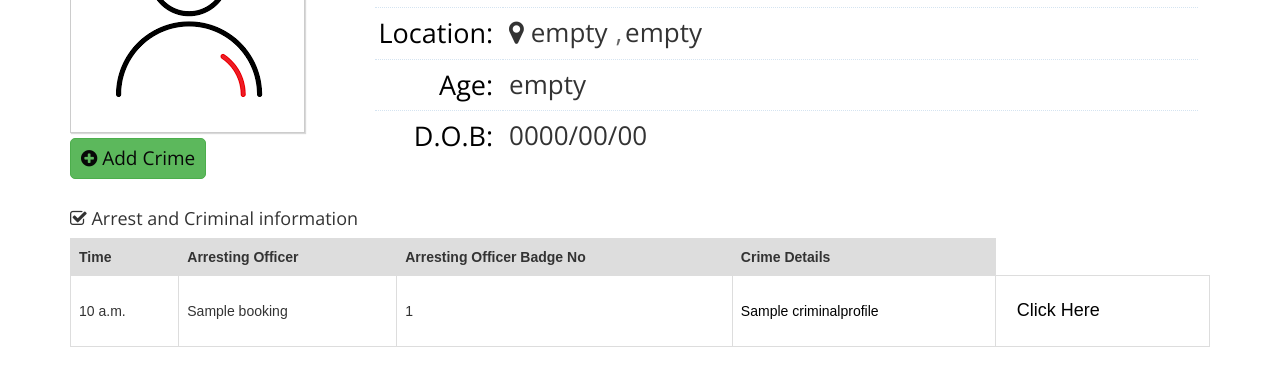
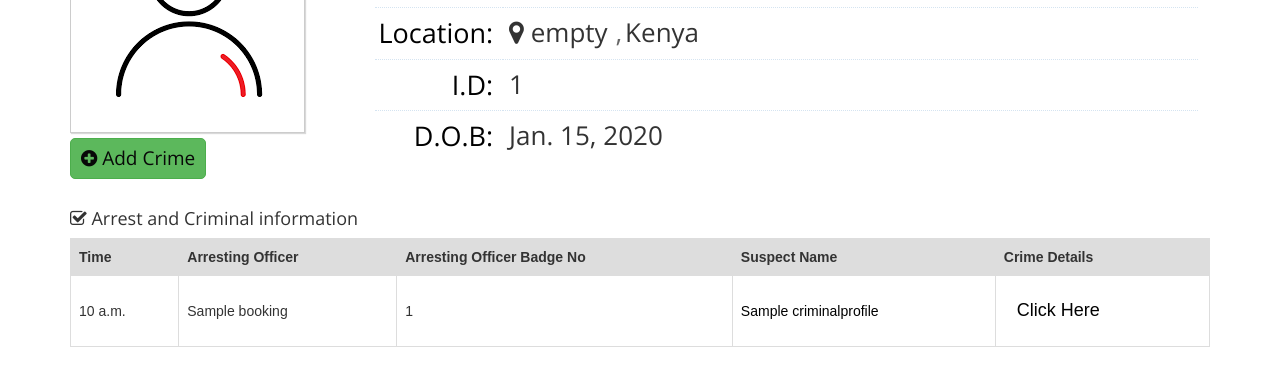
Before and after one commit to mwerumuchai/OB-tracking-system, a Django app: page /criminal/profile/1 in a window 1280 px wide. Shown: the part 357-743 px from the top of the page. Run offline with Django 3.2, Linux system fonts and the light colour scheme; tables that the repository leaves empty hold one stand-in row (values such as "Sample post"); some libraries are stand-ins or nearby versions; some web fonts are replaced.

Commit message:
create criminal profile rapsheet

```diff
--- a/ob_system/templates/occurrence-book/occurrence.html
+++ b/ob_system/templates/occurrence-book/occurrence.html
@@ -146,7 +146,7 @@
                           <div class="col-md-4">
                             <h3><b>Name:</b> <i>{{ item.criminal.name }}</i></h3>
                             <hr>
-                            <h3><b>Type of Crime:</b> <i>{{ item.crime.name }}</i></h3>
+                            <h3><b>Crime:</b> <i>{{ item.crime.name }}</i></h3>
                             <hr>
                           </div>
                           <div class="col-md-2"></div>
@@ -227,7 +227,7 @@
                       <div class="col-md-4">
                         <h3><b>Name:</b> <i>{{ item.name }}</i></h3>
                         <hr>
-                        <h3><b>Type of Crime:</b> <i>{{ item.crime }}</i></h3>
+                        <h3><b>Crime:</b> <i>{{ item.crime }}</i></h3>
                         <hr>
                       </div>
                       <div class="col-md-2"></div>
--- a/ob_system/templates/profiles/criminal-profile.html
+++ b/ob_system/templates/profiles/criminal-profile.html
@@ -64,10 +64,6 @@
               <h4 class="blue">
     								<span class="middle">Personal Information</span>
 
-    								<span class="label label-purple arrowed-in-right">
-    									<i class="ace-icon fa fa-circle smaller-80 align-middle"></i>
-    									online
-    								</span>
     							</h4>
 
               <div class="profile-user-info">
@@ -75,7 +71,7 @@
                   <div class="profile-info-name"> Name: </div>
 
                   <div class="profile-info-value">
-                    <span>{{ profile.name}}</span>
+                    <span id="suspectname">{{ profile.name}}</span>
                   </div>
                 </div>
 
@@ -85,15 +81,15 @@
                   <div class="profile-info-value">
                     <i class="fa fa-map-marker light-orange bigger-110"></i>
                     <span>empty</span>
-                    <span>empty</span>
+                    <span>Kenya</span>
                   </div>
                 </div>
 
                 <div class="profile-info-row">
-                  <div class="profile-info-name"> Age: </div>
+                  <div class="profile-info-name"> I.D: </div>
 
                   <div class="profile-info-value">
-                    <span>empty</span>
+                    <span>{{profile.id_no}}</span>
                   </div>
                 </div>
 
@@ -101,7 +97,7 @@
                   <div class="profile-info-name"> D.O.B: </div>
 
                   <div class="profile-info-value">
-                    <span>0000/00/00</span>
+                    <span>{{profile.dob}}</span>
                   </div>
                 </div>
               </div>
@@ -138,6 +134,8 @@
 
                           <th> Arresting Officer Badge No </th>
 
+                          <th> Suspect Name </th>
+
                           <th> Crime Details </th>
 
                         </tr>
@@ -152,11 +150,11 @@
 
                           <td> {{ item.time }} </td>
 
-                          <td> {{ item.a_o_name }} </td>
+                          <td id="suspectname"> {{ item.a_o_name }} </td>
 
                           <td> {{ item.a_o_badge_no }} </td>
 
-                          <td> <a href=""> {{ item.criminal.name }} </a> </td>
+                          <td> <a href="" id="suspectname"> {{ item.criminal.name }} </a> </td>
 
                           <td>
                             <!-- test -->
@@ -222,6 +220,3 @@
 <!-- end test -->
 
 {% endblock %}
-</body>
-
-</html>
```
